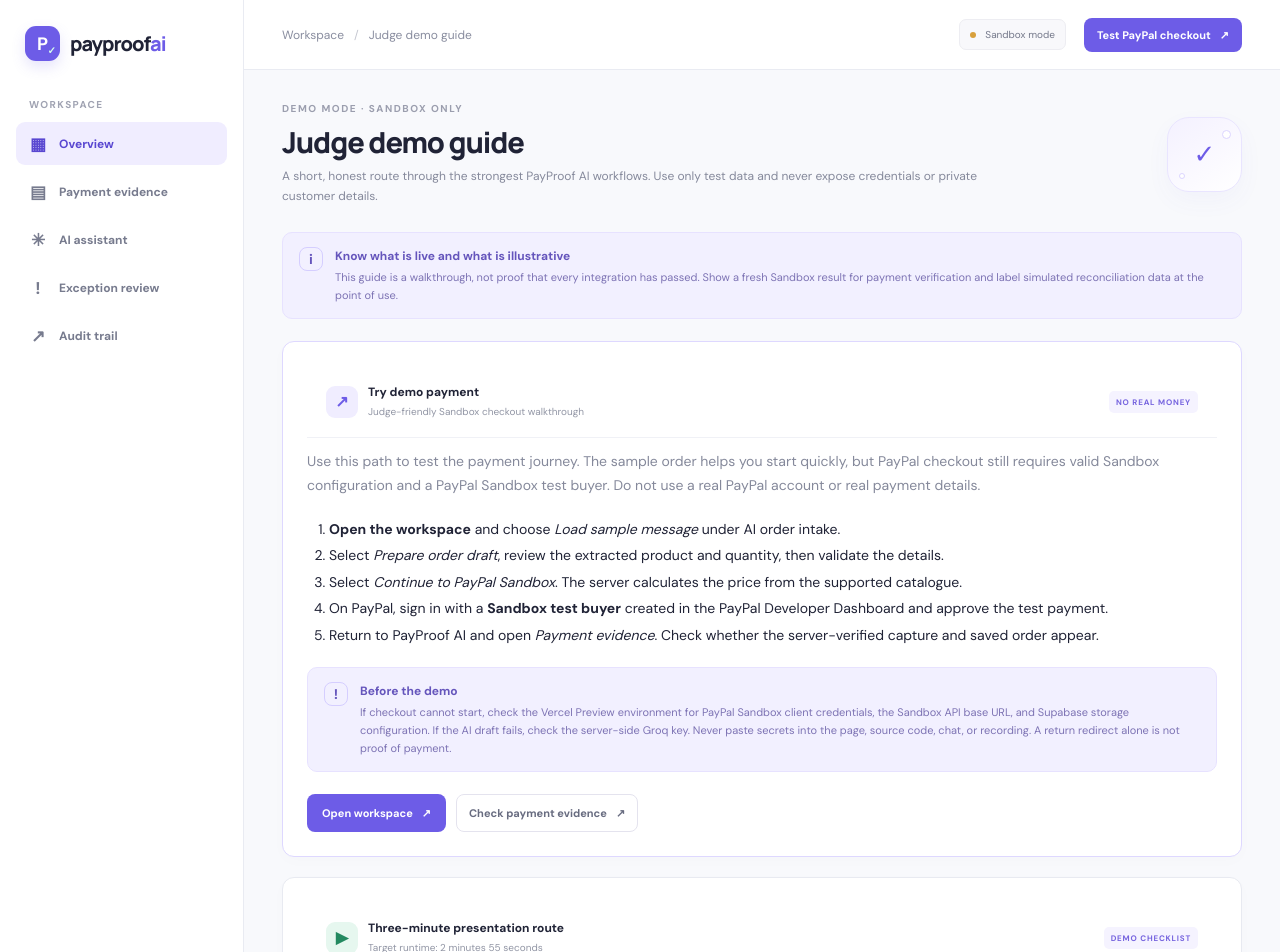
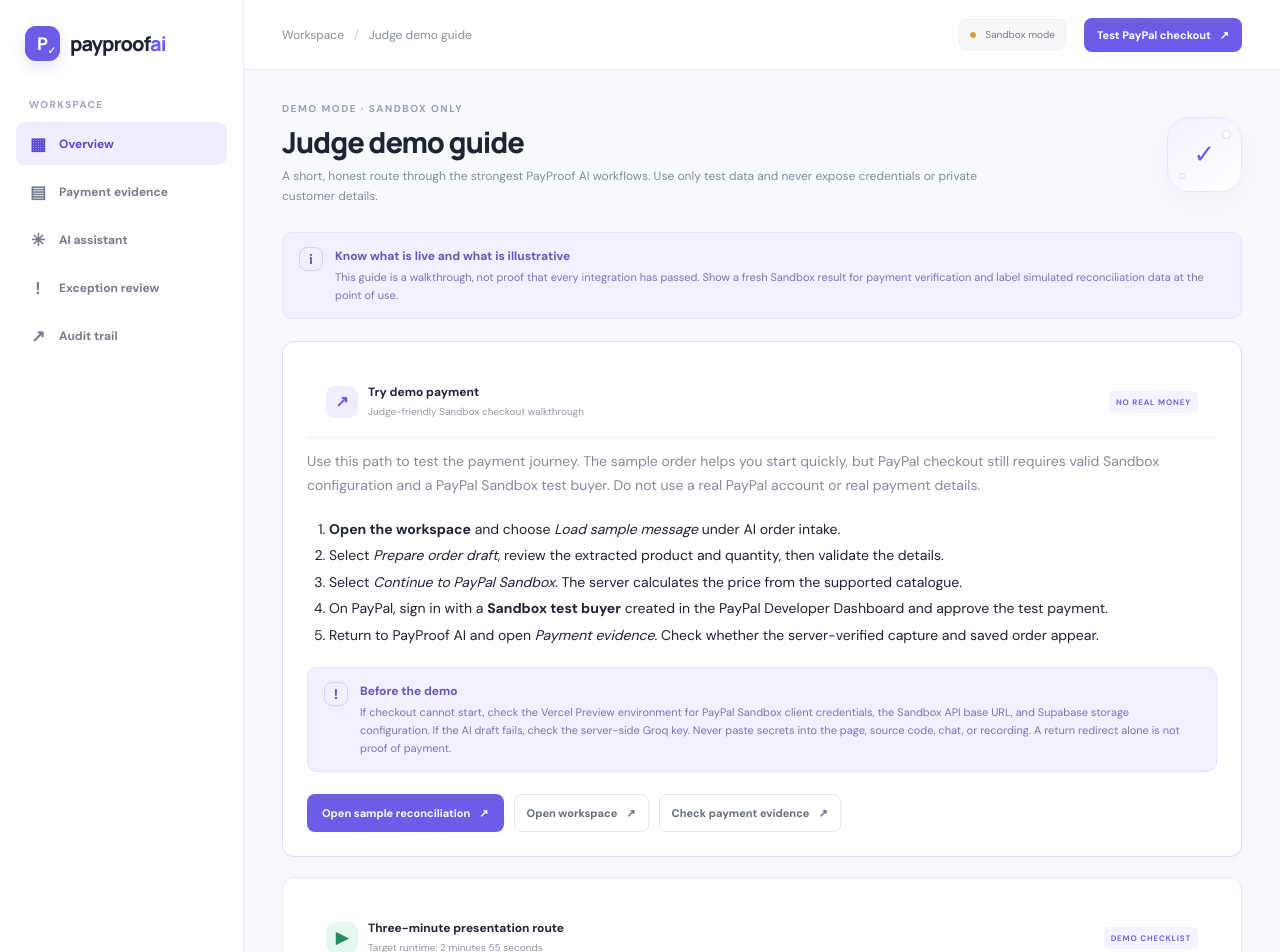
Before and after one commit to Moana-star/payproof-ai, a Next.js app: page /demo-guide in a window 1280 px wide. Shown: the top 952 px of the page. Built offline with nearby package versions, Linux system fonts and the light colour scheme.

Commit message:
Clarify public read-only judge path and protected reviewer actions

```diff
--- a/app/demo-guide/page.tsx
+++ b/app/demo-guide/page.tsx
@@ -43,7 +43,7 @@
         </ol>
         <div className="ops-info-banner"><span className="ops-info-icon">!</span><div><strong>Before the demo</strong><p>If checkout cannot start, check the Vercel Preview environment for PayPal Sandbox client credentials, the Sandbox API base URL, and Supabase storage configuration. If the AI draft fails, check the server-side Groq key. Never paste secrets into the page, source code, chat, or recording. A return redirect alone is not proof of payment.</p></div></div>
         <div style={{ display: "flex", gap: 10, flexWrap: "wrap", marginTop: 16 }}>
-          <Link className="ops-primary-button" href="/">Open workspace <span>↗</span></Link>
+          <Link className="ops-primary-button" href="/#reconciliation">Open sample reconciliation <span>↗</span></Link><Link className="ops-secondary-button" href="/">Open workspace <span>↗</span></Link>
           <Link className="ops-secondary-button" href="/payments">Check payment evidence <span>↗</span></Link>
         </div>
       </section>
```
